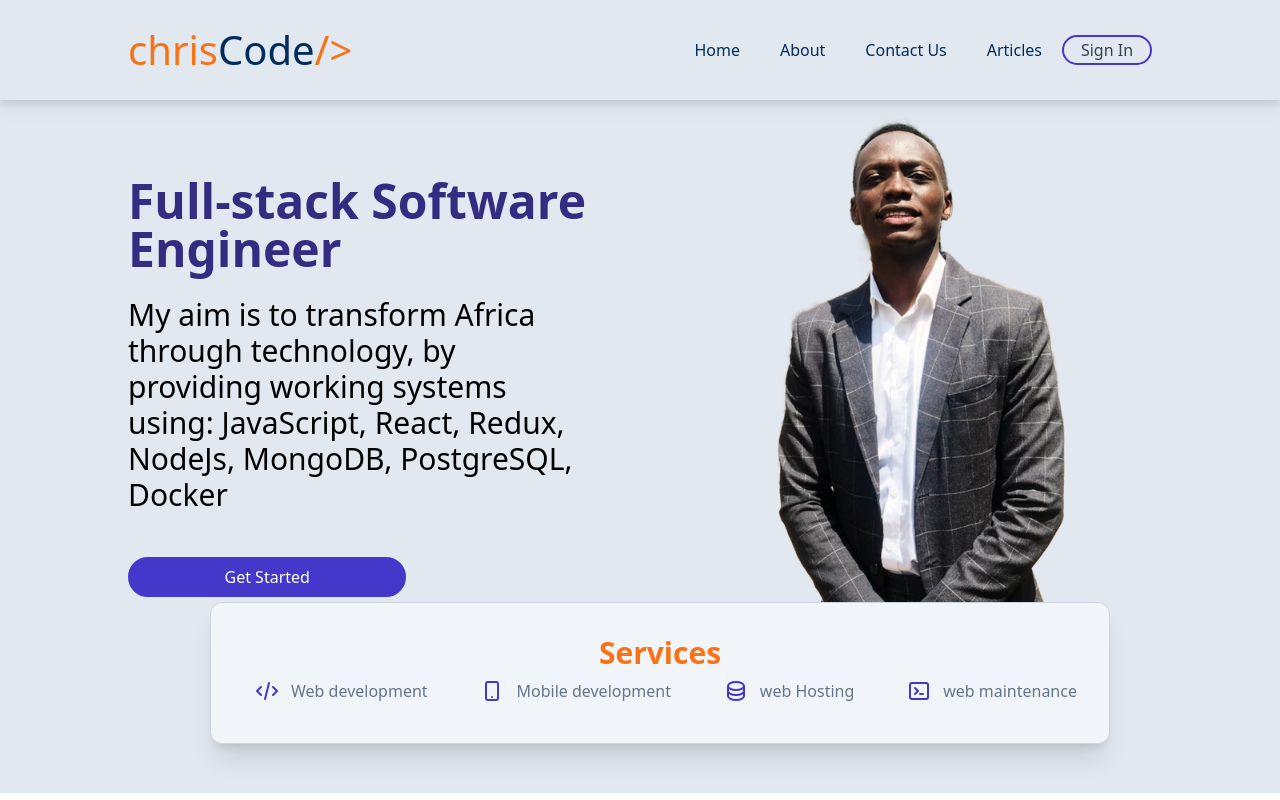
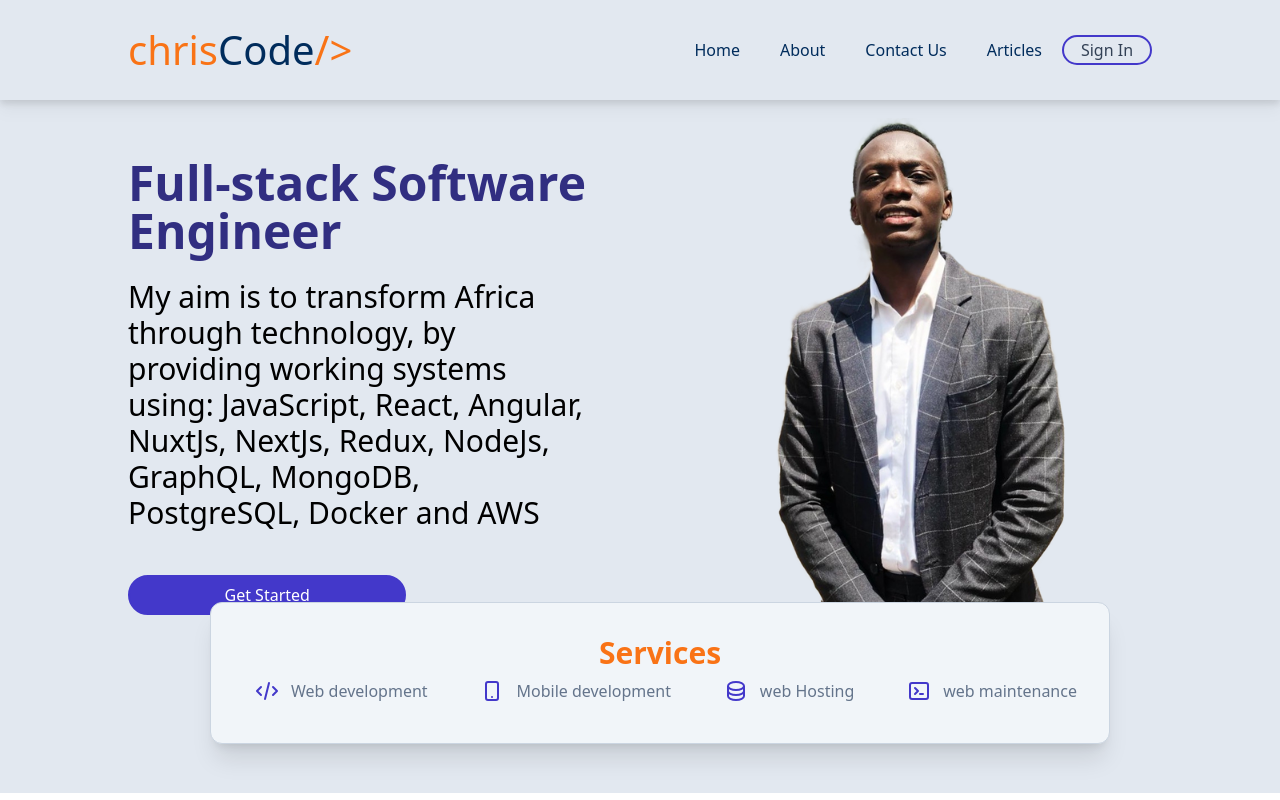
Before and after one commit to christianR15c/my-portofolio-react, a React (Create React App) app: page / in a window 1280 px wide. Shown: the top 800 px of the page. Built offline with nearby package versions, Linux system fonts and the light colour scheme.

Commit message:
pages added

```diff
--- a/src/components/ShowCase.jsx
+++ b/src/components/ShowCase.jsx
@@ -12,10 +12,10 @@ const ShowCase = () => {
           <h1 className="text-4xl lg:text-5xl sm:text-3xl font-bold text-indigo-900 ">
             Full-stack Software Engineer
           </h1>
-          <p className="text-2xl sm:text-2xl lg:text-3xl my-6">
+          <p className="text-2xl sm:text-2xl lg:text-3xl my-6 md:text-start">
             My aim is to transform Africa through technology, by providing
-            working systems using: JavaScript, React, Redux, NodeJs, MongoDB,
-            PostgreSQL, Docker
+            working systems using: JavaScript, React, Angular, NuxtJs, NextJs, Redux, NodeJs, GraphQL, MongoDB,
+            PostgreSQL, Docker and AWS
           </p>
           <button className="w-[80%] h-[40px] my-5 sm:w-[60%]">
             Get Started
```
